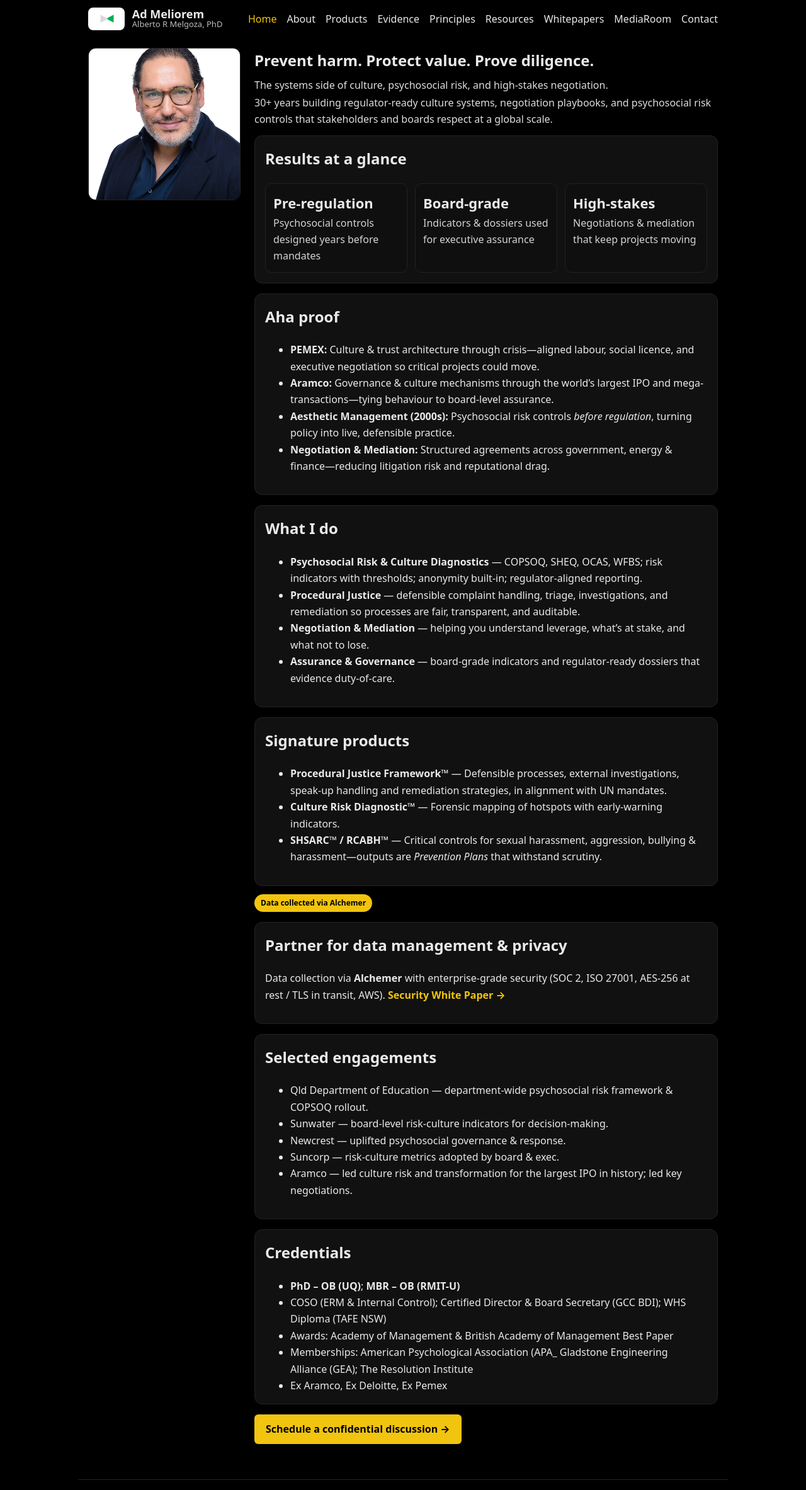
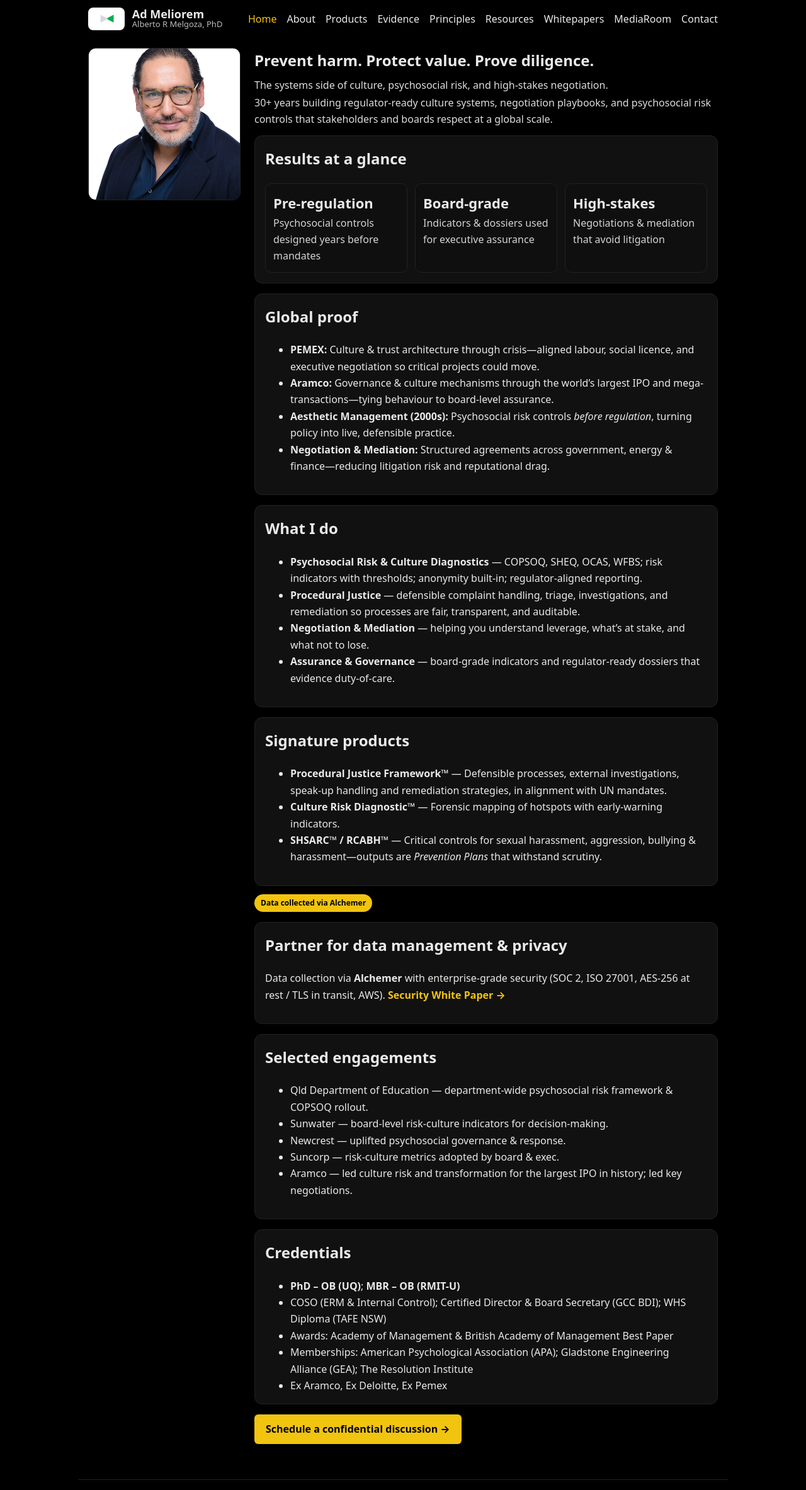
Before and after one commit to AlbertoRMelgoza/AdMeliorem, a Next.js app: page /about in a window 1280 px wide. Shown: the top 2366 px of the page at 63% size. Built offline with nearby package versions, Linux system fonts and the light colour scheme.

Commit message:
Update page.tsx

```diff
--- a/app/about/page.tsx
+++ b/app/about/page.tsx
@@ -89,14 +89,14 @@ export default function AboutPage() {
               </div>
               <div style={{ background:"#0f0f0f", border:"1px solid #222", borderRadius:10, padding:12 }}>
                 <div style={{ fontSize:22, fontWeight:800 }}>High-stakes</div>
-                <div style={{ opacity:0.9 }}>Negotiations & mediation that keep projects moving</div>
+                <div style={{ opacity:0.9 }}>Negotiations & mediation that avoid litigation</div>
               </div>
             </div>
           </section>
 
           {/* Aha proof */}
           <section style={card}>
-            <h2 style={{ marginTop: 0 }}>Aha proof</h2>
+            <h2 style={{ marginTop: 0 }}>Global proof</h2>
             <ul>
               <li>
                 <strong>PEMEX:</strong> Culture &amp; trust architecture through crisis—aligned labour, social licence,
@@ -197,7 +197,7 @@ export default function AboutPage() {
               <li><strong>PhD – OB (UQ)</strong>; <strong>MBR – OB (RMIT-U)</strong></li>
               <li>COSO (ERM &amp; Internal Control); Certified Director &amp; Board Secretary (GCC BDI); WHS Diploma (TAFE NSW)</li>
               <li>Awards: Academy of Management &amp; British Academy of Management Best Paper</li>
-              <li>Memberships: American Psychological Association (APA_ Gladstone Engineering Alliance (GEA); The Resolution Institute</li>
+              <li>Memberships: American Psychological Association (APA); Gladstone Engineering Alliance (GEA); The Resolution Institute</li>
               <li>Ex Aramco, Ex Deloitte, Ex Pemex</li>
             </ul>
           </section>
```
